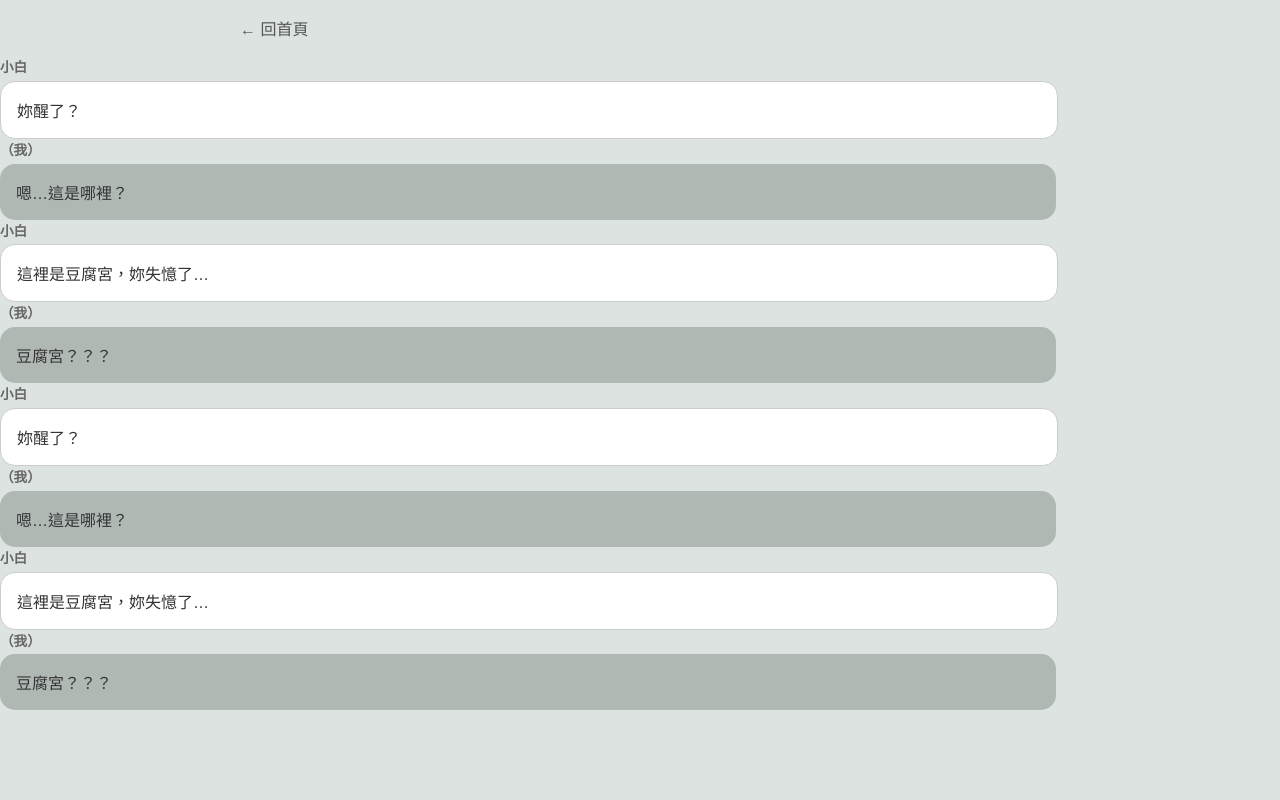
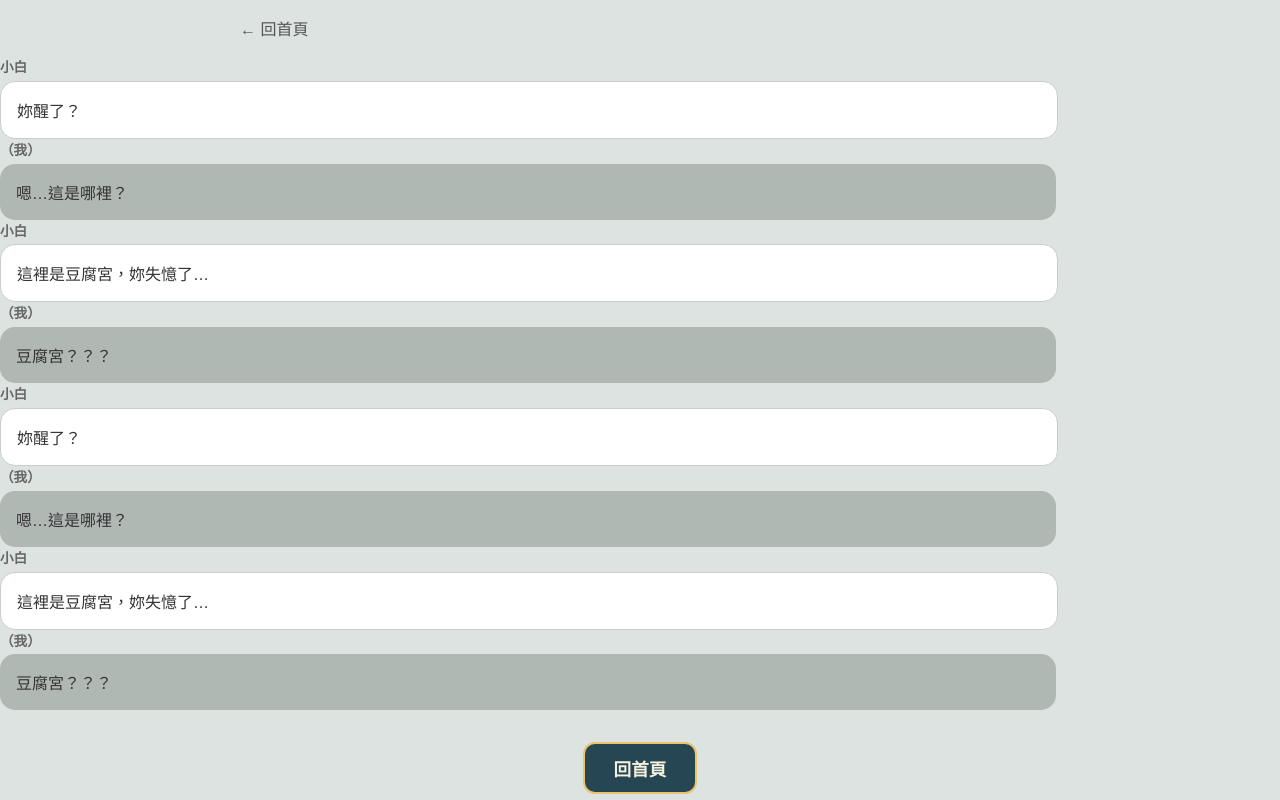
Before and after one commit to xijinping896464/xijinping896464.github.io, a plain HTML site: page story7.html in a window 1280 px wide. Drawn offline with Linux system fonts and the light colour scheme.

Commit message:
Update story7.html

```diff
--- a/story7.html
+++ b/story7.html
@@ -63,4 +63,7 @@
     <div class="chat-bubble chat-right">豆腐宮？？？</div>
   </div>
 </body>
+  <div style="text-align: center; margin-top: 2rem;">
+  <a href="index.html" class="back-button">回首頁</a>
+</div>
 </html>
```
